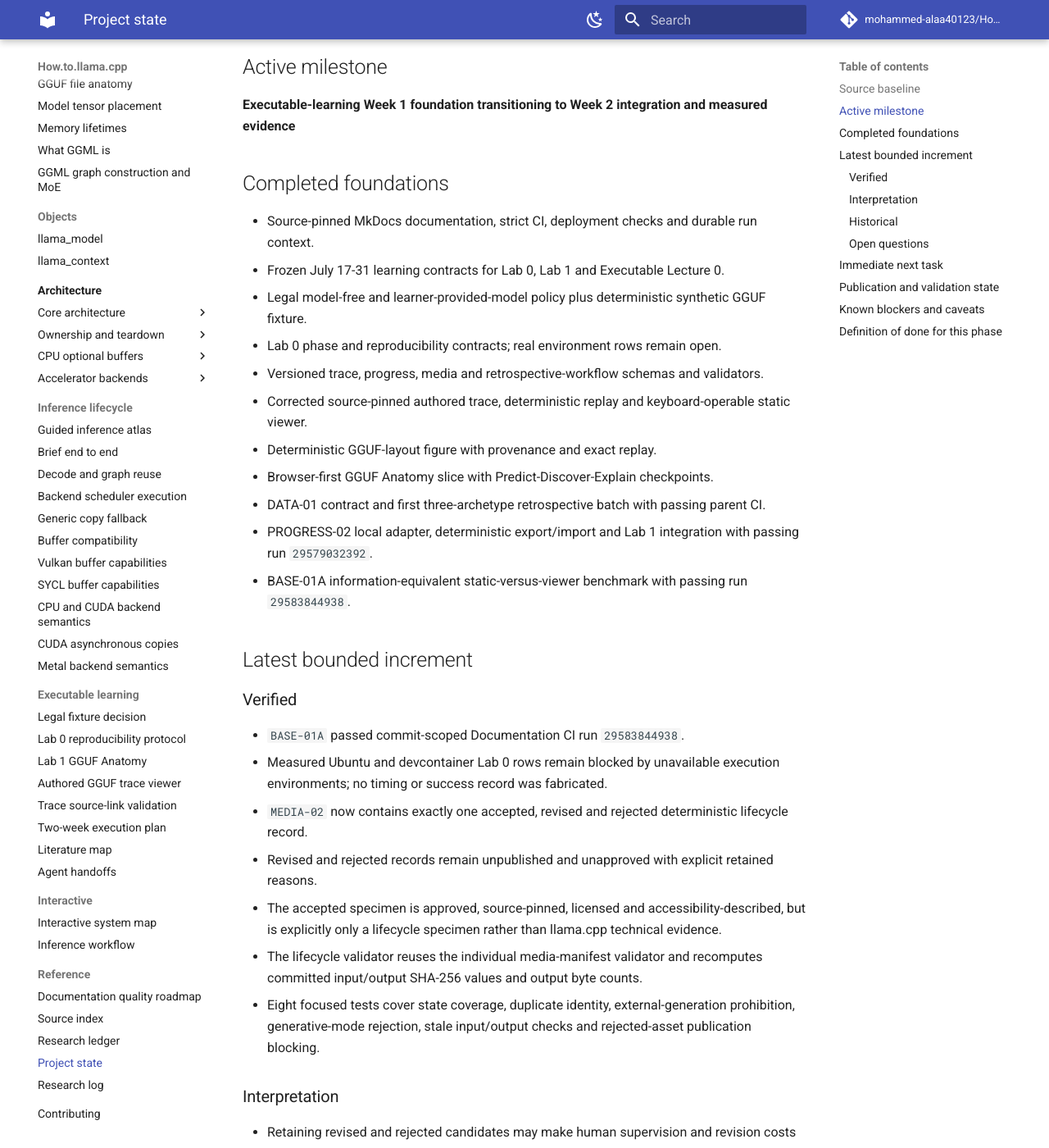
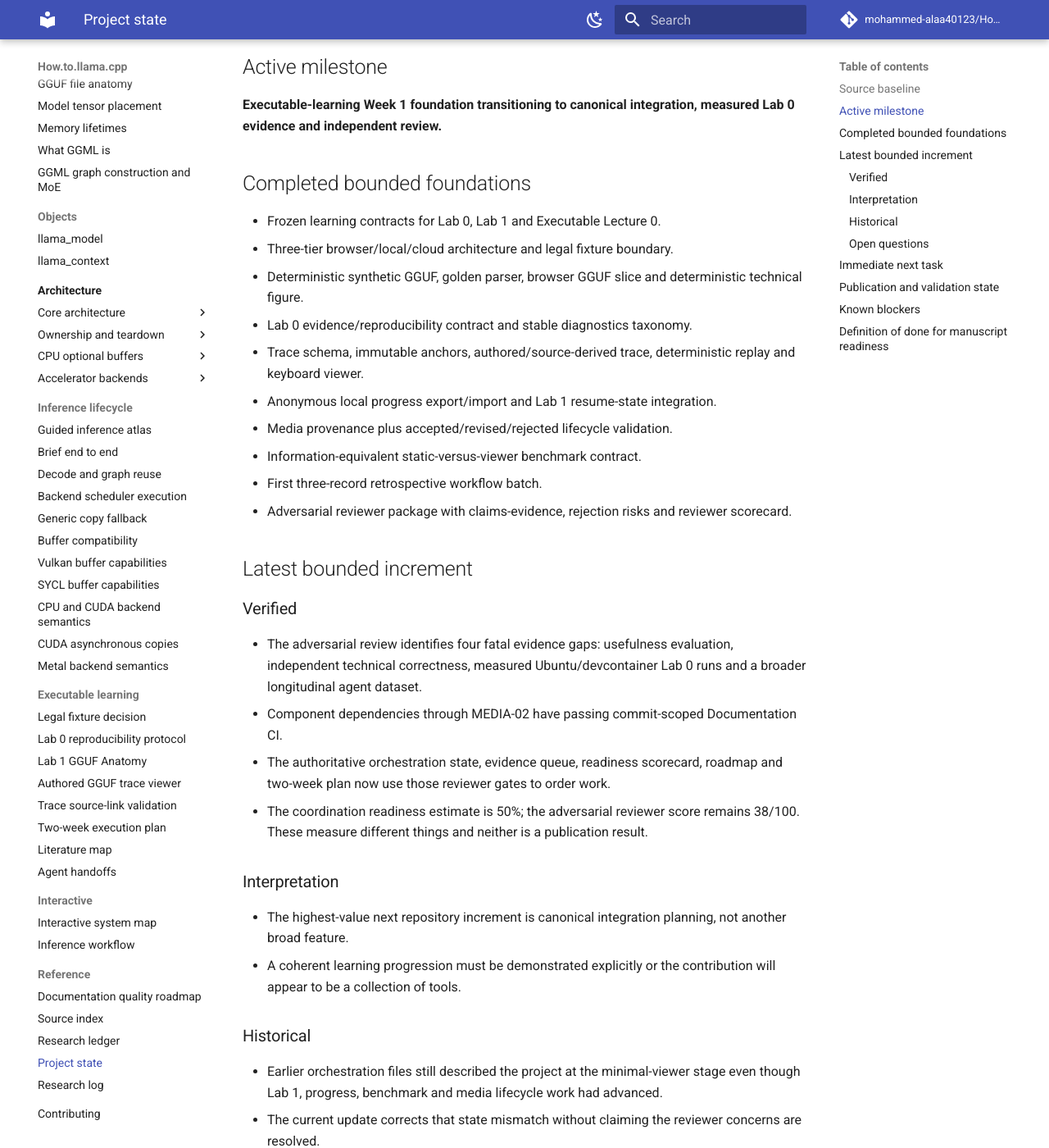
Before and after one commit to mohammed-alaa40123/How.to.llama.cpp, an MkDocs documentation site: the page built from docs/reference/project-state.md, in a window 1280 px wide and 1400 px high, scrolled down 432 px. Shown: the whole window at 82% size. Built offline with MkDocs 1.6.1 and Material for MkDocs 9.7.7, drawn with Linux system fonts in a browser that asks for light colours; comment, search, counter and statistics services are not loaded; some of the changed text lies outside the part shown.

Commit message:
Record reviewer-driven orchestration state

````diff
--- a/docs/reference/project-state.md
+++ b/docs/reference/project-state.md
@@ -12,79 +12,83 @@
 
 ## Active milestone
 
-**Executable-learning Week 1 foundation transitioning to Week 2 integration and measured evidence**
+**Executable-learning Week 1 foundation transitioning to canonical integration, measured Lab 0 evidence and independent review.**
 
-## Completed foundations
+## Completed bounded foundations
 
-- Source-pinned MkDocs documentation, strict CI, deployment checks and durable run context.
-- Frozen July 17-31 learning contracts for Lab 0, Lab 1 and Executable Lecture 0.
-- Legal model-free and learner-provided-model policy plus deterministic synthetic GGUF fixture.
-- Lab 0 phase and reproducibility contracts; real environment rows remain open.
-- Versioned trace, progress, media and retrospective-workflow schemas and validators.
-- Corrected source-pinned authored trace, deterministic replay and keyboard-operable static viewer.
-- Deterministic GGUF-layout figure with provenance and exact replay.
-- Browser-first GGUF Anatomy slice with Predict-Discover-Explain checkpoints.
-- DATA-01 contract and first three-archetype retrospective batch with passing parent CI.
-- PROGRESS-02 local adapter, deterministic export/import and Lab 1 integration with passing run `29579032392`.
-- BASE-01A information-equivalent static-versus-viewer benchmark with passing run `29583844938`.
+- Frozen learning contracts for Lab 0, Lab 1 and Executable Lecture 0.
+- Three-tier browser/local/cloud architecture and legal fixture boundary.
+- Deterministic synthetic GGUF, golden parser, browser GGUF slice and deterministic technical figure.
+- Lab 0 evidence/reproducibility contract and stable diagnostics taxonomy.
+- Trace schema, immutable anchors, authored/source-derived trace, deterministic replay and keyboard viewer.
+- Anonymous local progress export/import and Lab 1 resume-state integration.
+- Media provenance plus accepted/revised/rejected lifecycle validation.
+- Information-equivalent static-versus-viewer benchmark contract.
+- First three-record retrospective workflow batch.
+- Adversarial reviewer package with claims-evidence, rejection risks and reviewer scorecard.
 
 ## Latest bounded increment
 
 ### Verified
 
-- `BASE-01A` passed commit-scoped Documentation CI run `29583844938`.
-- Measured Ubuntu and devcontainer Lab 0 rows remain blocked by unavailable execution environments; no timing or success record was fabricated.
-- `MEDIA-02` now contains exactly one accepted, revised and rejected deterministic lifecycle record.
-- Revised and rejected records remain unpublished and unapproved with explicit retained reasons.
-- The accepted specimen is approved, source-pinned, licensed and accessibility-described, but is explicitly only a lifecycle specimen rather than llama.cpp technical evidence.
-- The lifecycle validator reuses the individual media-manifest validator and recomputes committed input/output SHA-256 values and output byte counts.
-- Eight focused tests cover state coverage, duplicate identity, external-generation prohibition, generative-mode rejection, stale input/output checks and rejected-asset publication blocking.
+- The adversarial review identifies four fatal evidence gaps: usefulness evaluation, independent technical correctness, measured Ubuntu/devcontainer Lab 0 runs and a broader longitudinal agent dataset.
+- Component dependencies through MEDIA-02 have passing commit-scoped Documentation CI.
+- The authoritative orchestration state, evidence queue, readiness scorecard, roadmap and two-week plan now use those reviewer gates to order work.
+- The coordination readiness estimate is 50%; the adversarial reviewer score remains 38/100. These measure different things and neither is a publication result.
 
 ### Interpretation
 
-- Retaining revised and rejected candidates may make human supervision and revision costs more visible than keeping only accepted outputs.
-- A deterministic no-cost lifecycle dry run is the safest prerequisite before any optional paid media generation.
+- The highest-value next repository increment is canonical integration planning, not another broad feature.
+- A coherent learning progression must be demonstrated explicitly or the contribution will appear to be a collection of tools.
 
 ### Historical
 
-- `MEDIA-01` established individual manifest boundaries and `FIG-01` established deterministic technical-figure replay.
-- `MEDIA-02` was selected after `BASE-01A` passed and the higher-value measured Lab 0 tasks remained environment-blocked.
+- Earlier orchestration files still described the project at the minimal-viewer stage even though Lab 1, progress, benchmark and media lifecycle work had advanced.
+- The current update corrects that state mismatch without claiming the reviewer concerns are resolved.
 
 ### Open questions
 
-- Does final-head CI pass for the lifecycle fixtures, validator, tests and documentation?
-- Should revision and rejection reasons use a controlled taxonomy before broader retrospective extraction?
-- Will any future supplemental generated asset pass technical, accessibility, licensing, privacy and pedagogical review?
-- Can Ubuntu 24.04 and the devcontainer complete the bounded model-free Lab 0 path?
+- Which overlapping progress branch is canonical?
+- What is the safe dependency/merge order for the stacked PR chain?
+- Can clean Ubuntu 24.04 and devcontainer environments complete the model-free Lab 0 path?
+- Who will perform independent llama.cpp/GGML review?
+- Which expert or learner evaluation pathway will be approved, and what ethics review is required?
+- When will official EAAI-27 requirements be published?
 
 ## Immediate next task
 
 ```text
-obtain commit-scoped CI for MEDIA-02
-  → if failing, repair only lifecycle validation or fixture provenance
-  → if passing, close MEDIA-02 and take REVIEW-02 or a bounded DATA-01 extension
-  → execute real Ubuntu and devcontainer Lab 0 rows when suitable environments exist
-  → do not call external media APIs from ordinary CI
+STACK-01 canonical integration map
+  → list every active stacked PR and dependency
+  → mark retained, superseded, overlapping and human-choice branches
+  → nominate one canonical merge path without merging automatically
+  → then execute LAB0-03 and LAB0-04 when suitable environments exist
+  → define DEMO-01A acceptance criteria on the canonical path
 ```
 
 ## Publication and validation state
 
-- `docs/publication/orchestrator-state.md` is the single source of truth.
-- `docs/publication/evidence-backlog.md` records `MEDIA-02` as in progress pending final-head CI.
-- Passing CI can establish deterministic lifecycle integration, not generative-media usefulness or learner benefit.
-- No participant data, learner identity, model weights, telemetry, credentials, paid API generation, native instrumentation or manuscript prose were introduced.
+- `docs/publication/orchestrator-state.md` is authoritative.
+- `docs/publication/evidence-backlog.md` now prioritizes STACK-01, measured Lab 0, independent review, broader DATA-01 and evaluation approval.
+- Passing CI establishes deterministic integration only.
+- No participant data, telemetry, authenticated sync, restricted model weights, paid generation or manuscript prose were introduced.
 
-## Known blockers and caveats
+## Known blockers
 
-- **Lab 0 execution:** no real Ubuntu/devcontainer row exists.
-- **Independent correctness:** fixture, trace, lab explanations, parser, figure and benchmark tasks still require independent technical review.
-- **Evaluation approval:** no recruitment or personal-data collection is authorized.
-- **Retrospective accuracy:** the first DATA-01 records require independent coding review.
-- **Live site:** verify Pages only after the stacked chain merges to `main` and deploys.
+- no real Ubuntu 24.04 or devcontainer Lab 0 record;
+- no independent technical reviewer;
+- overlapping progress branches and a long stacked draft-PR chain;
+- no approved evaluation/ethics pathway;
+- no official EAAI-27 call verified;
+- Pages verification applies only after canonical integration reaches `main` and deploys.
 
-## Definition of done for this phase
+## Definition of done for manuscript readiness
 
-- Complete learning contracts, legal fixture policy and three-tier platform boundaries.
-- Deterministic fixture, trace, figure, browser lab and model-free Lab 0 validation contracts.
-- Accessibility and privacy fallbacks for every introduced artifact.
-- Measured Lab 0 Ubuntu/devcontainer evidence, progress integrated into Lab 1, frozen fair benchmark, reviewed retrospective data, media lifecycle dry run and passing integrated CI.
+- one canonical integrated branch and end-to-end demo;
+- measured local/container Lab 0 evidence;
+- broader independently reviewed retrospective dataset;
+- completed fair baseline comparison;
+- independent technical correctness review;
+- approved and completed evaluation pathway;
+- resolved fatal reviewer concerns;
+- verified current venue requirements.
````
Also changed, not shown: other parts of docs/reference/project-state.md (+2 -2 lines).
